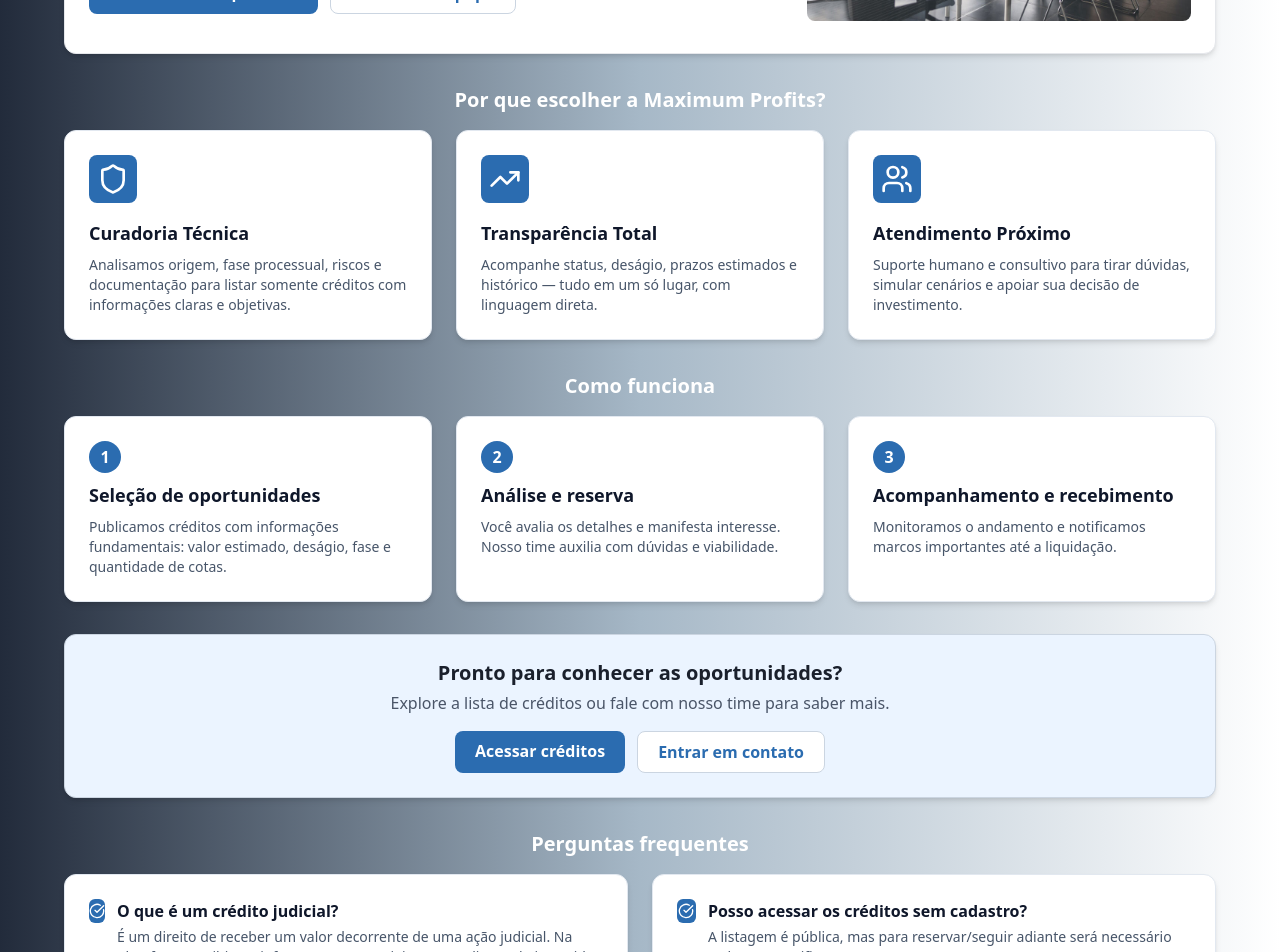
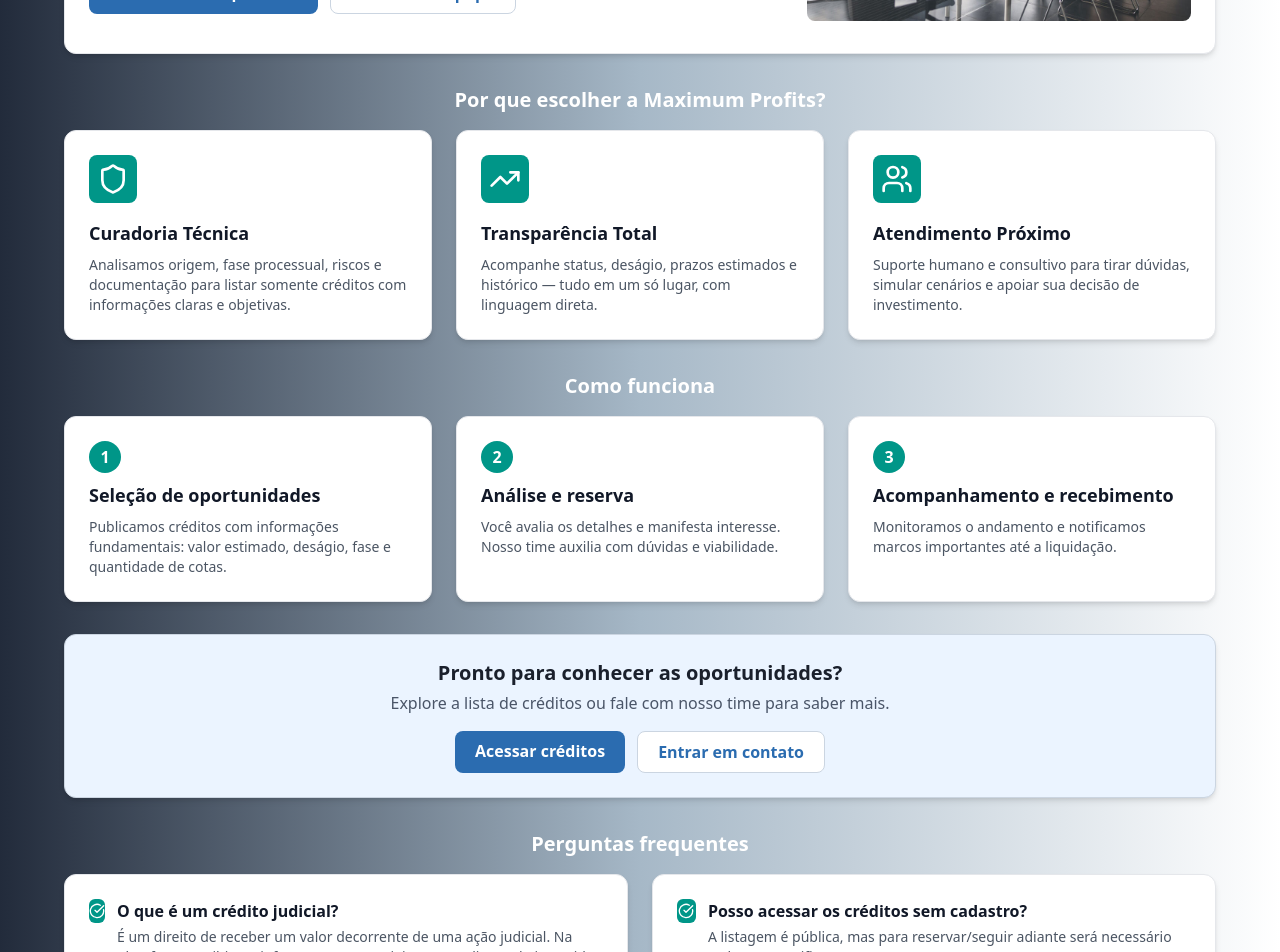
Before and after one commit to skcbroo/front_maximum, a React (Vite) app: page / in a window 1280 px wide. Shown: the part 380-1332 px from the top of the page. Built offline with nearby package versions, Linux system fonts and the light colour scheme.

Commit message:
Update Home.jsx

```diff
--- a/src/pages/Home.jsx
+++ b/src/pages/Home.jsx
@@ -260,40 +260,41 @@ export default function Home() {
 
 /* ====== Cards ====== */
 
+/* ====== Cards ====== */
 function CardHome({ titulo, texto, icon }) {
   return (
-    <div className="bg-white border border-[#E2E8F0] rounded-xl px-6 py-6 shadow-md hover:shadow-lg hover:-translate-y-1 transition transform">
-      <div className="w-12 h-12 bg-[#2B6CB0] rounded-lg flex items-center justify-center mb-4">
+    <div className="bg-white border border-[#E5E7EB] rounded-xl px-6 py-6 shadow-md hover:shadow-lg hover:-translate-y-1 transition transform">
+      <div className="w-12 h-12 bg-[#009688] rounded-lg flex items-center justify-center mb-4">
         {icon}
       </div>
-      <h4 className="text-lg font-bold text-[#0F172A] mb-2">{titulo}</h4>
-      <p className="text-sm text-[#475569]">{texto}</p>
+      <h4 className="text-lg font-bold text-[#111827] mb-2">{titulo}</h4>
+      <p className="text-sm text-[#4B5563]">{texto}</p>
     </div>
   );
 }
 
 function StepHome({ numero, titulo, texto }) {
   return (
-    <div className="bg-white border border-[#E2E8F0] rounded-xl px-6 py-6 shadow-md hover:shadow-lg hover:-translate-y-1 transition transform">
-      <div className="inline-flex items-center justify-center w-8 h-8 rounded-full bg-[#2B6CB0] text-white font-bold mb-2">
+    <div className="bg-white border border-[#E5E7EB] rounded-xl px-6 py-6 shadow-md hover:shadow-lg hover:-translate-y-1 transition transform">
+      <div className="inline-flex items-center justify-center w-8 h-8 rounded-full bg-[#009688] text-white font-bold mb-2">
         {numero}
       </div>
-      <h4 className="text-lg font-bold text-[#0F172A] mb-2">{titulo}</h4>
-      <p className="text-sm text-[#475569]">{texto}</p>
+      <h4 className="text-lg font-bold text-[#111827] mb-2">{titulo}</h4>
+      <p className="text-sm text-[#4B5563]">{texto}</p>
     </div>
   );
 }
 
 function FaqHome({ q, a }) {
   return (
-    <div className="bg-white border border-[#E2E8F0] rounded-xl px-6 py-6 shadow-md hover:shadow-lg hover:-translate-y-1 transition transform">
+    <div className="bg-white border border-[#E5E7EB] rounded-xl px-6 py-6 shadow-md hover:shadow-lg hover:-translate-y-1 transition transform">
       <div className="flex items-start gap-3">
-        <div className="w-6 h-6 rounded-md bg-[#2B6CB0] flex items-center justify-center">
+        <div className="w-6 h-6 rounded-md bg-[#009688] flex items-center justify-center">
           <CheckCircle className="w-4 h-4 text-white" />
         </div>
         <div>
-          <p className="font-semibold text-[#0F172A]">{q}</p>
-          <p className="text-sm text-[#475569] mt-1">{a}</p>
+          <p className="font-semibold text-[#111827]">{q}</p>
+          <p className="text-sm text-[#4B5563] mt-1">{a}</p>
         </div>
       </div>
     </div>
```
